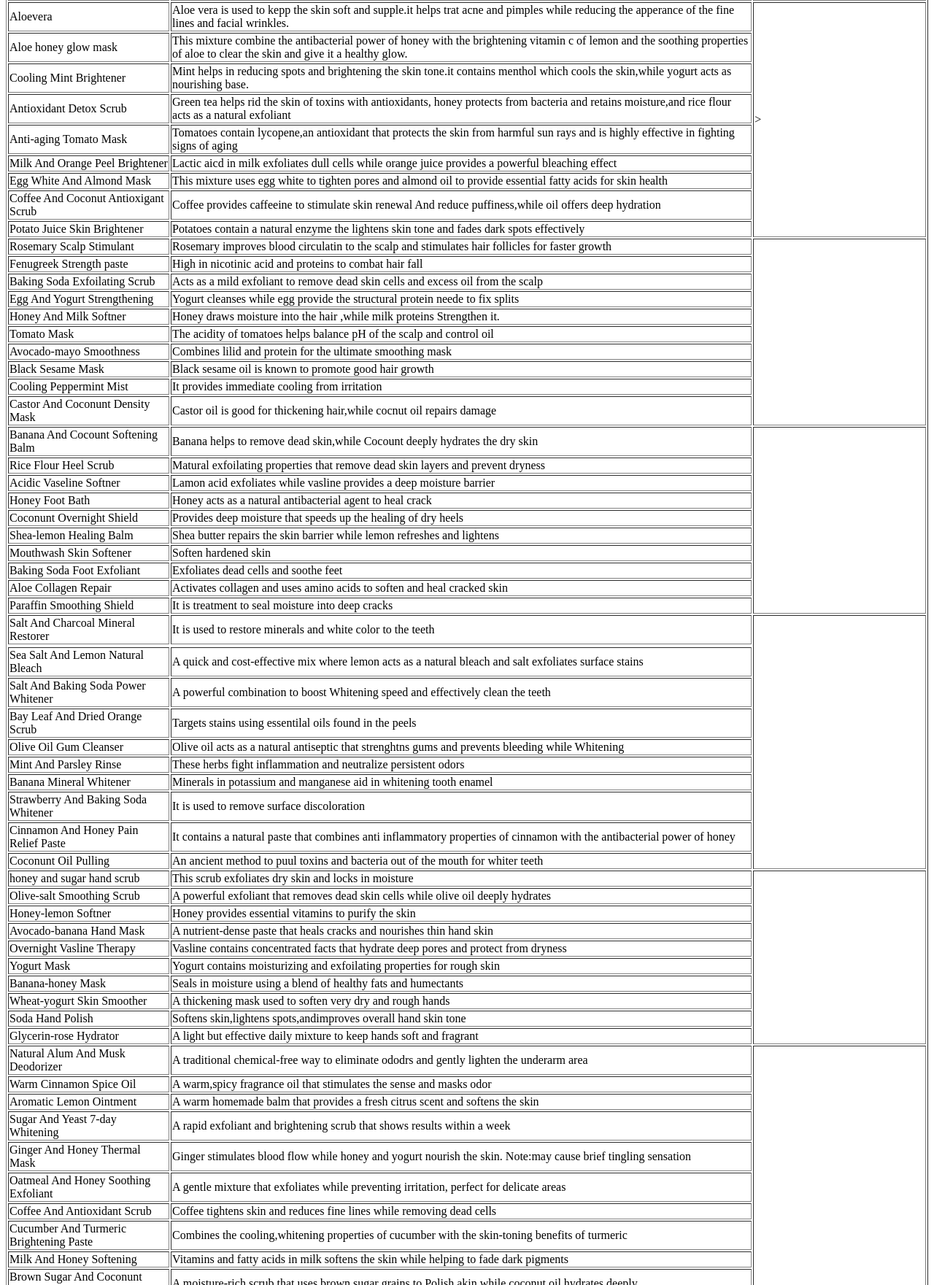
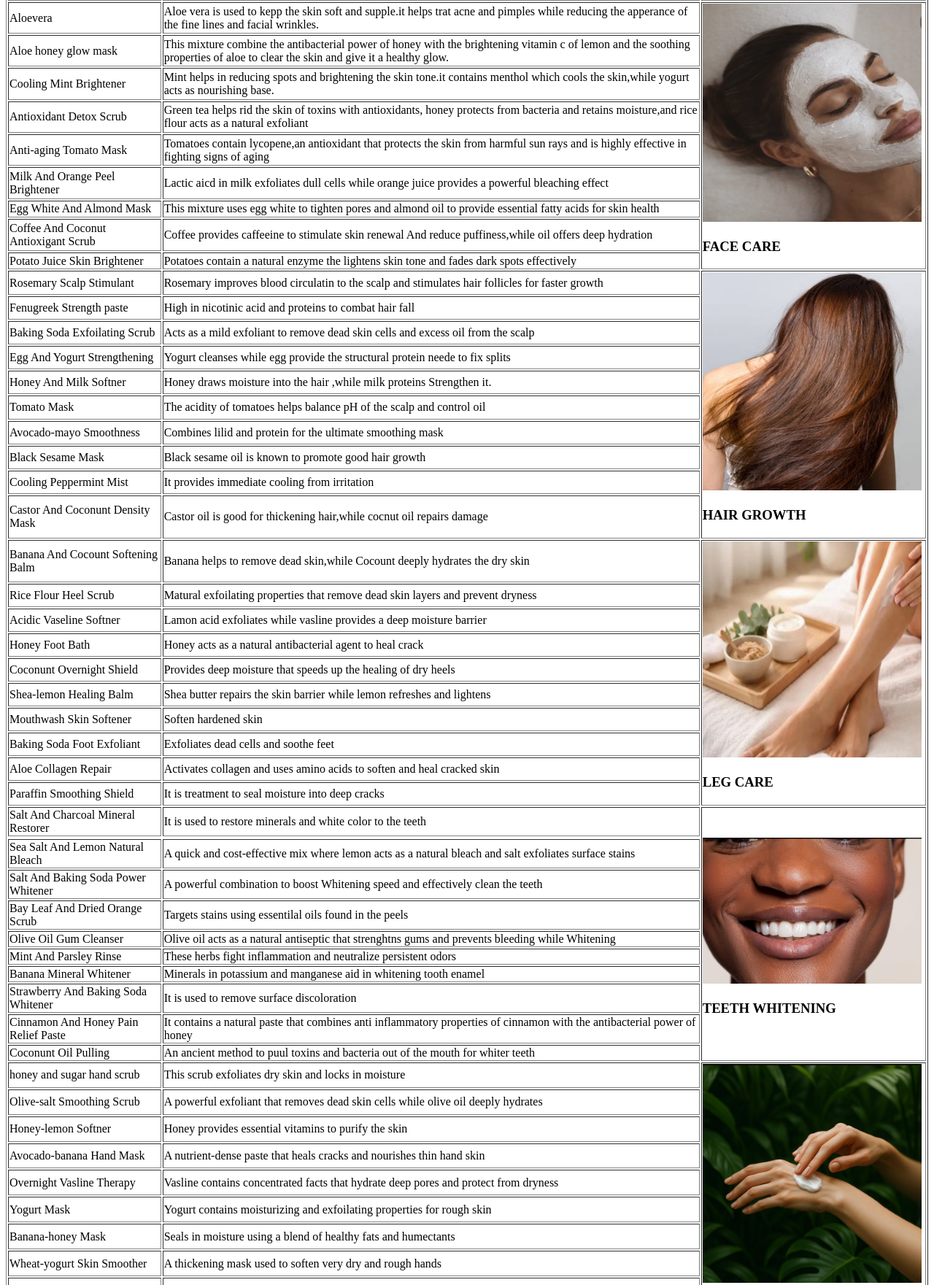
Before and after one commit to yasminah-34/NATUREGLOW, a plain HTML site: page ingredients.html in a window 1280 px wide. Shown: the part 122-1883 px from the top of the page at 73% size. Drawn offline with Linux system fonts and the light colour scheme.

Commit message:
Update ingredients.html

```diff
--- a/ingredients.html
+++ b/ingredients.html
@@ -16,7 +16,9 @@
     <tr>
     <td>Aloevera</td><td>Aloe vera is used to kepp the skin soft and
         supple.it helps trat acne and pimples while reducing the apperance
-        of the fine lines and facial wrinkles.</td><td rowspan="9">></td>
+        of the fine lines and facial wrinkles.</td><td rowspan="9">
+        <img src=" ./images/face2.jpg" alt="this photo is face" width="300">
+    <h3><figcaption>FACE CARE</figcaption></h3></td>
     </tr>
     <tr>
     <td>Aloe honey glow mask</td><td>This mixture combine the antibacterial
@@ -55,7 +57,9 @@
     </tr>
     <tr>
         <td>Rosemary Scalp Stimulant</td><td>Rosemary improves blood circulatin to the scalp and stimulates
-            hair follicles for faster growth</td><td rowspan="10"></td>
+            hair follicles for faster growth</td><td rowspan="10">
+              <img src="./images/hair2.jpg" alt="this photo is face" width="300">
+            <h3><figcaption>HAIR GROWTH</figcaption></h3></td>
     </tr>
     <tr>
         <td>Fenugreek Strength paste</td><td>High in nicotinic acid and proteins to combat hair fall</td>
@@ -90,7 +94,9 @@
     </tr>
     <tr>
         <td>Banana And Cocount Softening Balm</td><td>Banana helps to remove dead skin,while Cocount deeply hydrates the dry skin</td>
-        <td rowspan="10"></td>
+        <td rowspan="10">
+          <img src="./images/leg2.jpg" alt="this photo is face" width="300">
+        <h3><figcaption>LEG CARE</figcaption></h3></td>
     </tr>
     <tr>
         <td>Rice Flour Heel Scrub</td><td>Matural exfoilating properties that remove dead skin layers and prevent dryness</td>
@@ -121,7 +127,9 @@
     </tr>
     <tr>
         <td>Salt And Charcoal Mineral Restorer</td><td>It is used to restore minerals and white color to the teeth</td>
-        <td rowspan="11"></td>
+        <td rowspan="11">
+          <img src="./images/teeth2.jpg" alt="this photo is face" width="300">
+        <h3><figcaption>TEETH WHITENING</figcaption></h3></td>
     </tr>
     <tr>
     <tr>
@@ -157,7 +165,9 @@
     </tr>
     <tr>
         <td>honey and sugar hand scrub</td><td>This scrub exfoliates dry skin and locks in moisture</td>
-        <td rowspan="10"></td>
+        <td rowspan="10">
+          <img src="./images/hand2.jpg" alt="this photo is face" width="300">
+        <h3><figcaption>HAND CARE</figcaption></h3></td>
     </tr>
     <tr>
         <td>Olive-salt Smoothing Scrub</td><td>A powerful exfoliant that removes dead skin cells while olive oil deeply hydrates</td>
@@ -193,7 +203,9 @@
     </tr>
     <tr>
         <td>Natural Alum And Musk Deodorizer</td><td>A traditional chemical-free way to eliminate ododrs
-            and gently lighten the underarm area</td><td rowspan="10"></td>
+            and gently lighten the underarm area</td><td rowspan="10">
+              <img src="./images/body2.jpg" alt="this photo is face" width="300">
+            <h3><figcaption>FULL BODY</figcaption></h3></td>
     </tr>
     <tr>
         <td>Warm Cinnamon Spice Oil</td><td>A warm,spicy fragrance oil that stimulates the sense and
```
